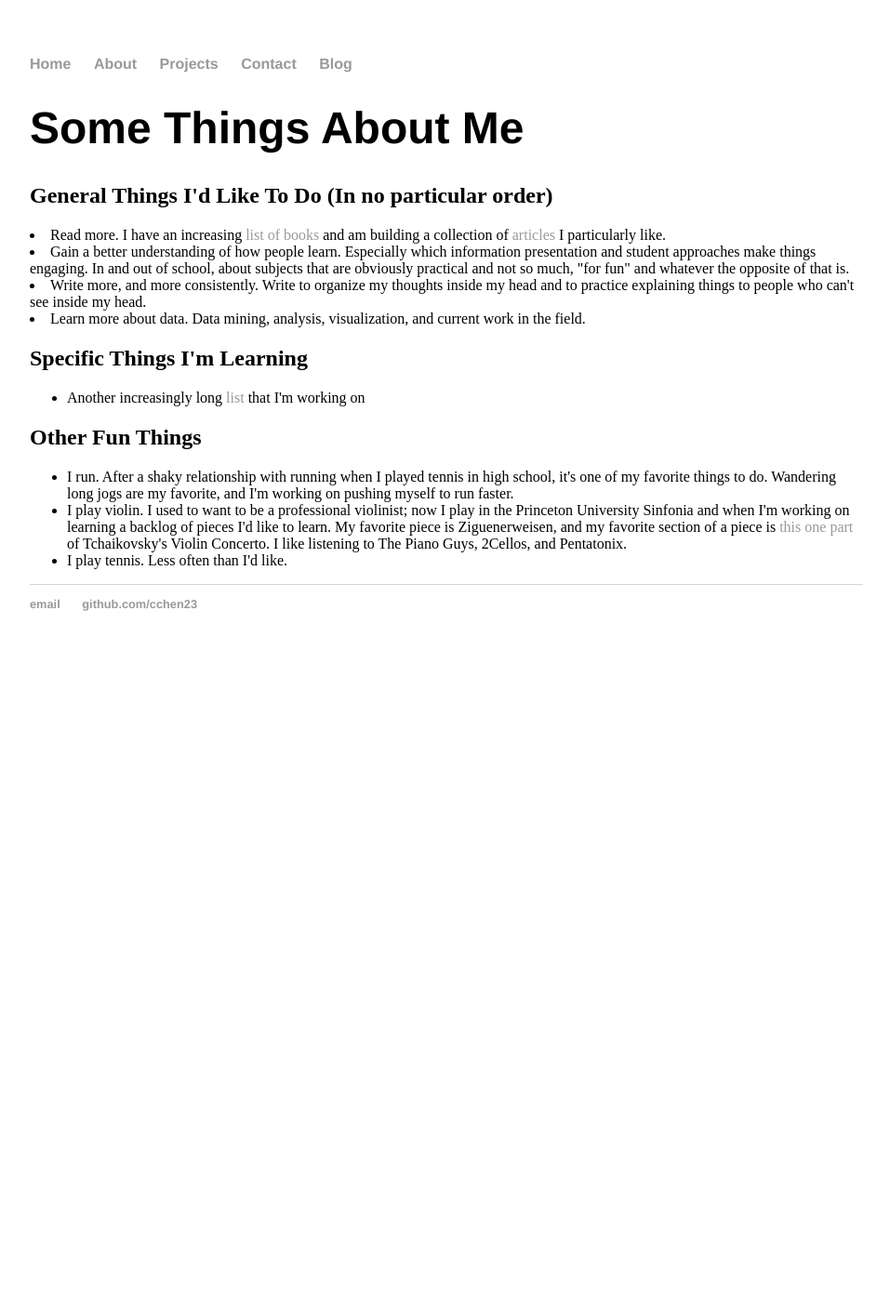
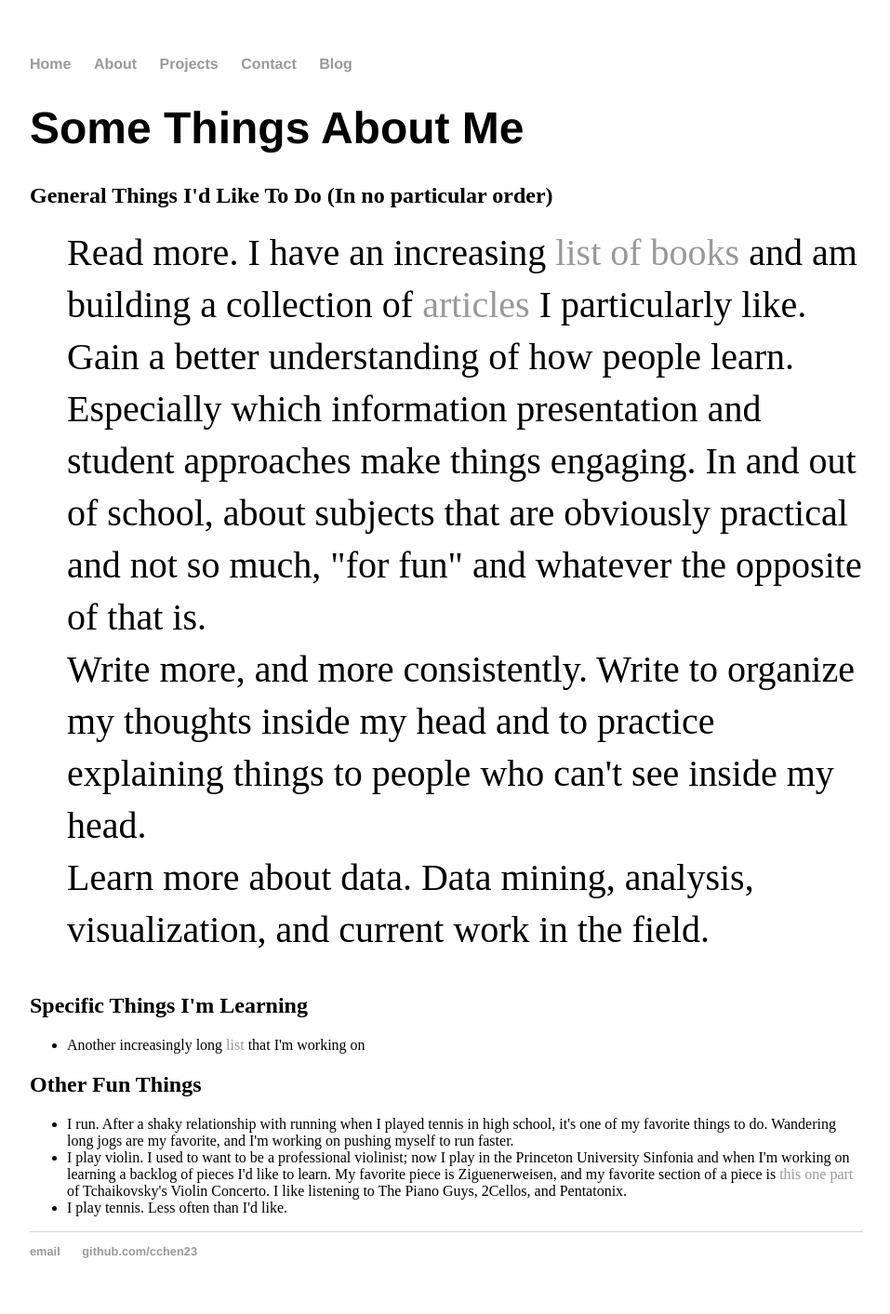
Before and after one commit to cchen23/cchen23.githhub.io, a Jekyll site: the page built from about/index.html, in a window 1280 px wide. Shown: the whole page at 93% size, without its empty margins (160-1117 px from the left). Built offline with Jekyll 4.4.1, drawn with Linux system fonts in a browser that asks for light colours; before the commit the page ends 900 px from its top, so only the background shows below that.

Commit message:
Update index.html

```diff
--- a/about/index.html
+++ b/about/index.html
@@ -4,10 +4,12 @@ title: Some Things About Me
 ---
 <div class="about">
 	<h2>General Things I'd Like To Do (In no particular order)</h2>
+	<ul class="about">
 	  <li>Read more. I have an increasing <a href="/lists/books">list of books</a> and am building a collection of <a href="/lists/articles">articles</a> I particularly like. </li>
 	  <li>Gain a better understanding of how people learn. Especially which information presentation and student approaches make things engaging. In and out of school, about subjects that are obviously practical and not so much, "for fun" and whatever the opposite of that is. </li>
 	  <li>Write more, and more consistently. Write to organize my thoughts inside my head and to practice explaining things to people who can't see inside my head.</li>
 	  <li>Learn more about data. Data mining, analysis, visualization, and current work in the field.</li>
+	</ul>
 	<h2>Specific Things I'm Learning</h2>
 	<ul>
 	  <li>Another increasingly long <a href="/lists/learning">list</a> that I'm working on</li>
```
